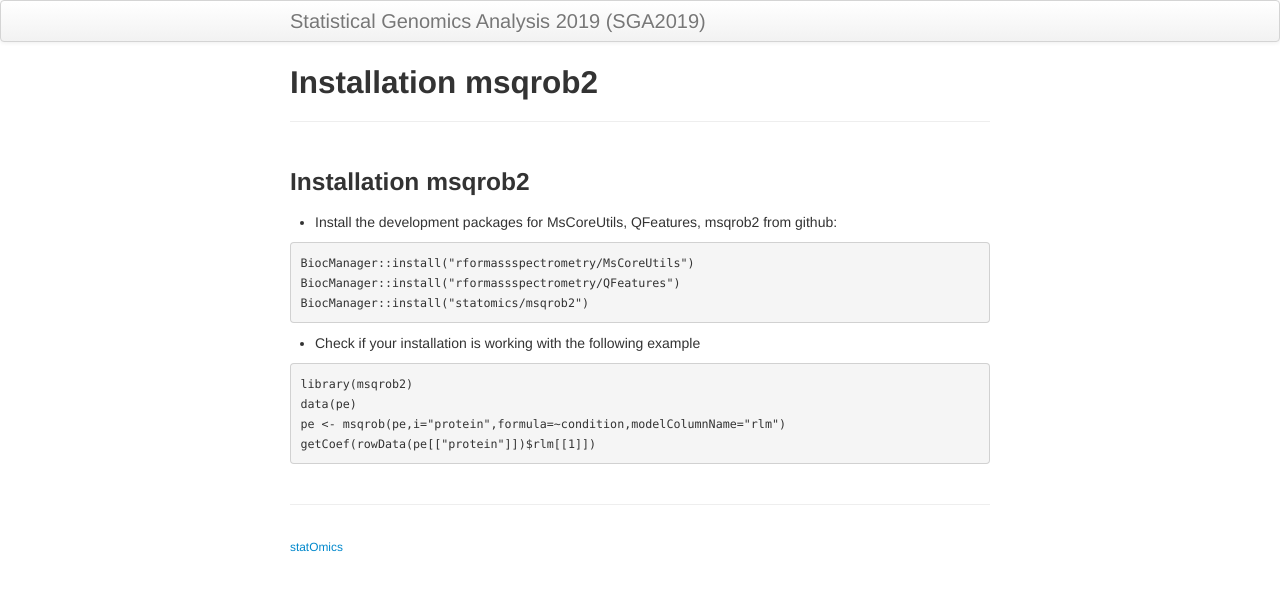
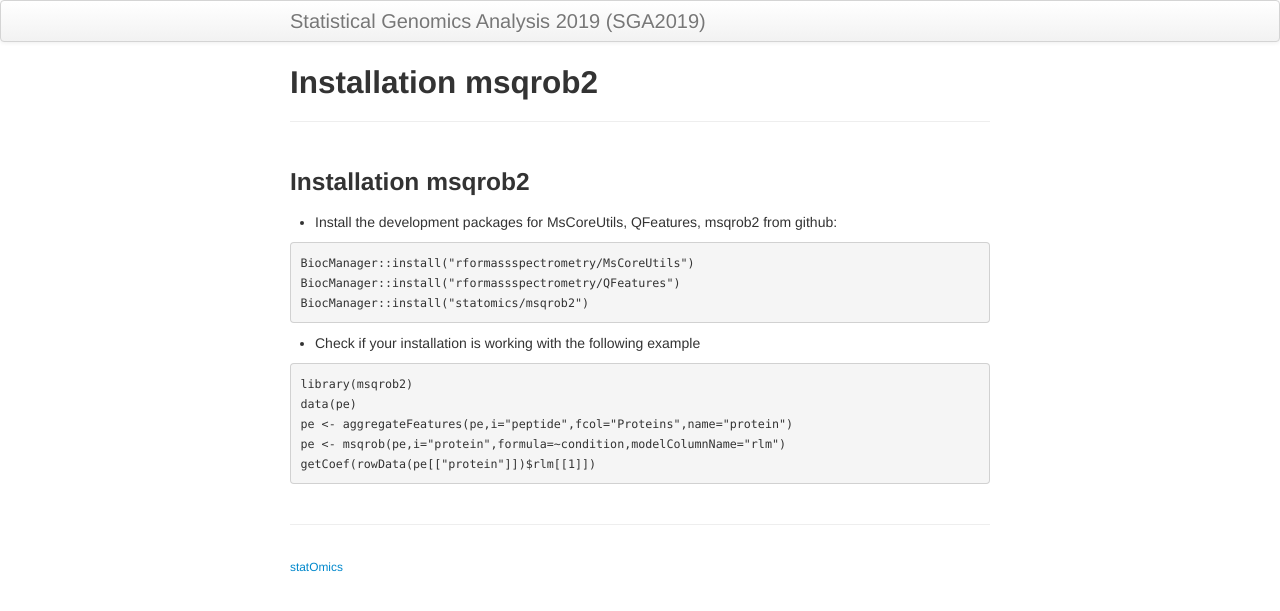
Before and after one commit to statOmics/SGA2020, a Jekyll site: the page built from pages/installMsqrob2.md, in a window 1280 px wide. Shown: the top 611 px of the page. Built offline with Jekyll 4.4.1, drawn with Linux system fonts in a browser that asks for light colours; our own code applies the rules of GitHub Pages for plain Markdown files.

Commit message:
installation instruction msqrob2

````diff
--- a/pages/installMsqrob2.md
+++ b/pages/installMsqrob2.md
@@ -13,6 +13,7 @@
 ```{r}
 library(msqrob2)
 data(pe)
+pe <- aggregateFeatures(pe,i="peptide",fcol="Proteins",name="protein")
 pe <- msqrob(pe,i="protein",formula=~condition,modelColumnName="rlm")
 getCoef(rowData(pe[["protein"]])$rlm[[1]])
 ```
````
